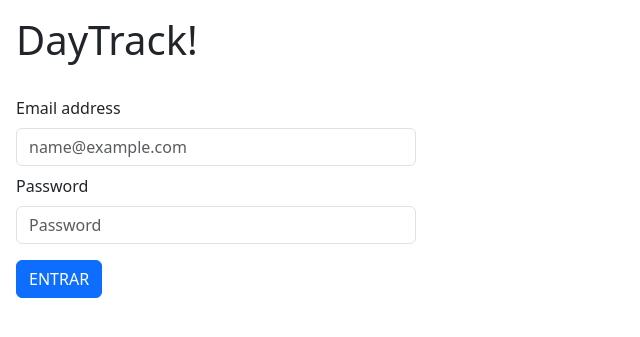
After one commit to LarissaRC/DayTrack, a Python web app: template templates/login.html in a window 1280 px wide. The commit adds this page. Shown: the top 337 px of the page, without its empty margins (0-640 px from the left). Run offline with Jinja, Linux system fonts and the light colour scheme; the template is opened without the code that fills it, so the values that code supplies are empty.

Commit message:
home login and index

```diff
--- /dev/null
+++ b/templates/login.html
@@ -0,0 +1,30 @@
+<!DOCTYPE html>
+<html lang="en">
+<head>
+    <meta charset="UTF-8">
+    <meta name="viewport" content="width=device-width, initial-scale=1">
+    <link href="https://cdn.jsdelivr.net/npm/bootstrap@5.3.0-alpha2/dist/css/bootstrap.min.css" rel="stylesheet" integrity="sha384-aFq/bzH65dt+w6FI2ooMVUpc+21e0SRygnTpmBvdBgSdnuTN7QbdgL+OapgHtvPp" crossorigin="anonymous">
+    <title>DayTrack</title>
+</head>
+<body>
+    <h1 class="p-3">
+        DayTrack!
+    </h1>
+
+    <form class="m-3">
+        <div class="mb-2" style="width: 400px;">
+            <label for="exampleFormControlInput1" class="form-label">Email address</label>
+            <input type="email" class="form-control" id="exampleFormControlInput1" placeholder="name@example.com">
+        </div>
+        <div class="mb-3" style="width: 400px;">
+          <label for="inputPassword2" class="form-label">Password</label>
+          <input type="password" class="form-control" id="inputPassword2" placeholder="Password">
+        </div>
+        <div class="col-auto">
+          <button type="submit" class="btn btn-primary mb-3">ENTRAR</button>
+        </div>
+      </form>
+
+    <script src="https://cdn.jsdelivr.net/npm/bootstrap@5.3.0-alpha2/dist/js/bootstrap.bundle.min.js" integrity="sha384-qKXV1j0HvMUeCBQ+QVp7JcfGl760yU08IQ+GpUo5hlbpg51QRiuqHAJz8+BrxE/N" crossorigin="anonymous"></script>
+</body>
+</html>
```
Also changed, not shown: templates/home.html (+7 -2 lines), templates/index.html (added, +21 -0 lines).
